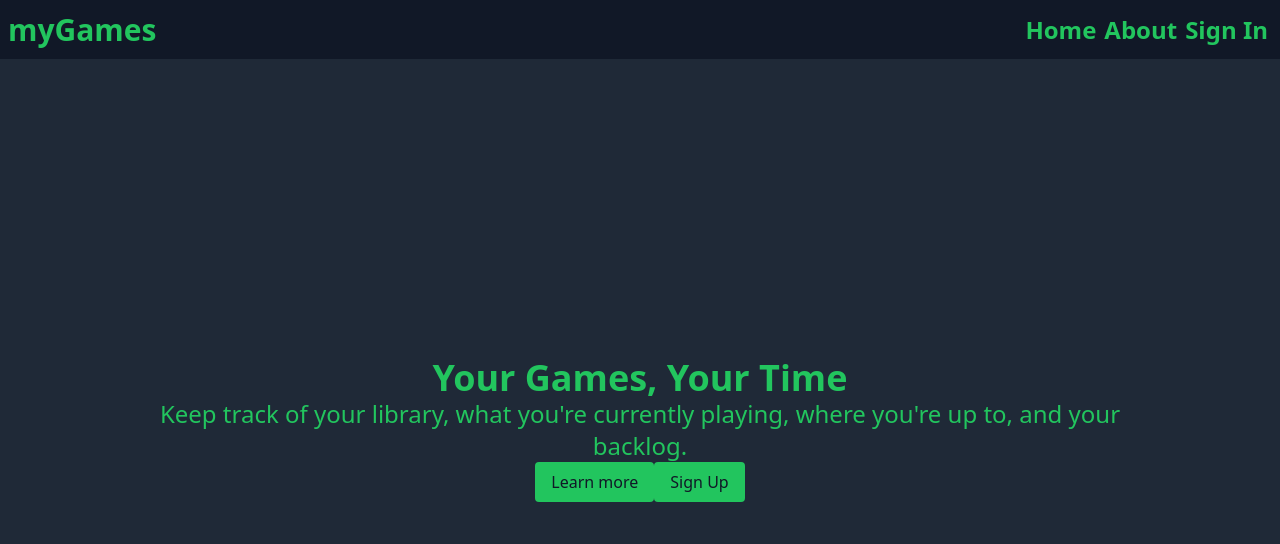
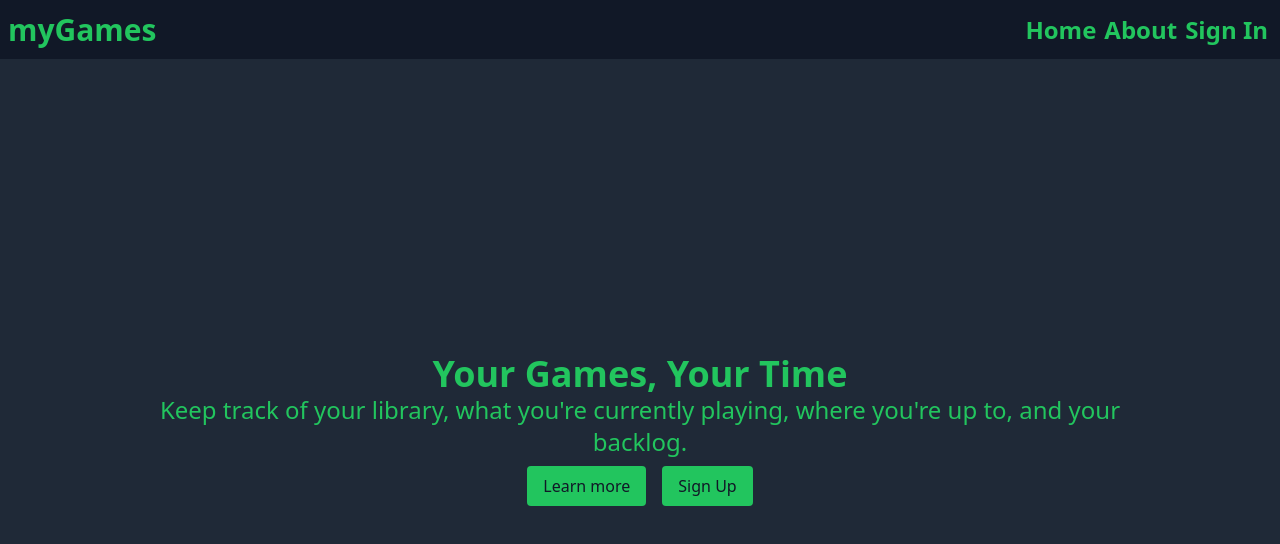
Before and after one commit to mj3f/my-games, a Next.js app: page / in a window 1280 px wide. Shown: the top 544 px of the page. Built offline with nearby package versions, Linux system fonts and the light colour scheme.

Commit message:
Fixed button styling in index.

```diff
--- a/pages/index.tsx
+++ b/pages/index.tsx
@@ -24,9 +24,13 @@
             <h1 className="text-4xl font-semibold text-center">Your Games, Your Time</h1>
             <p className="text-2xl text-center">Keep track of your library, what you&apos;re currently playing,
             where you&apos;re up to, and your backlog.</p>
-            <div className="flex justify-center">
-              <Button onClick={() => goToPage('/about')}>Learn more</Button>
-              <Button onClick={() => goToPage('/sign-up')}>Sign Up</Button>
+            <div className="flex justify-center pt-2">
+              <div>
+                <Button onClick={() => goToPage('/about')}>Learn more</Button>
+              </div>
+              <div className="ml-4">
+                <Button onClick={() => goToPage('/sign-up')}>Sign Up</Button>
+              </div>
             </div>
           </div>
         </div>
```
